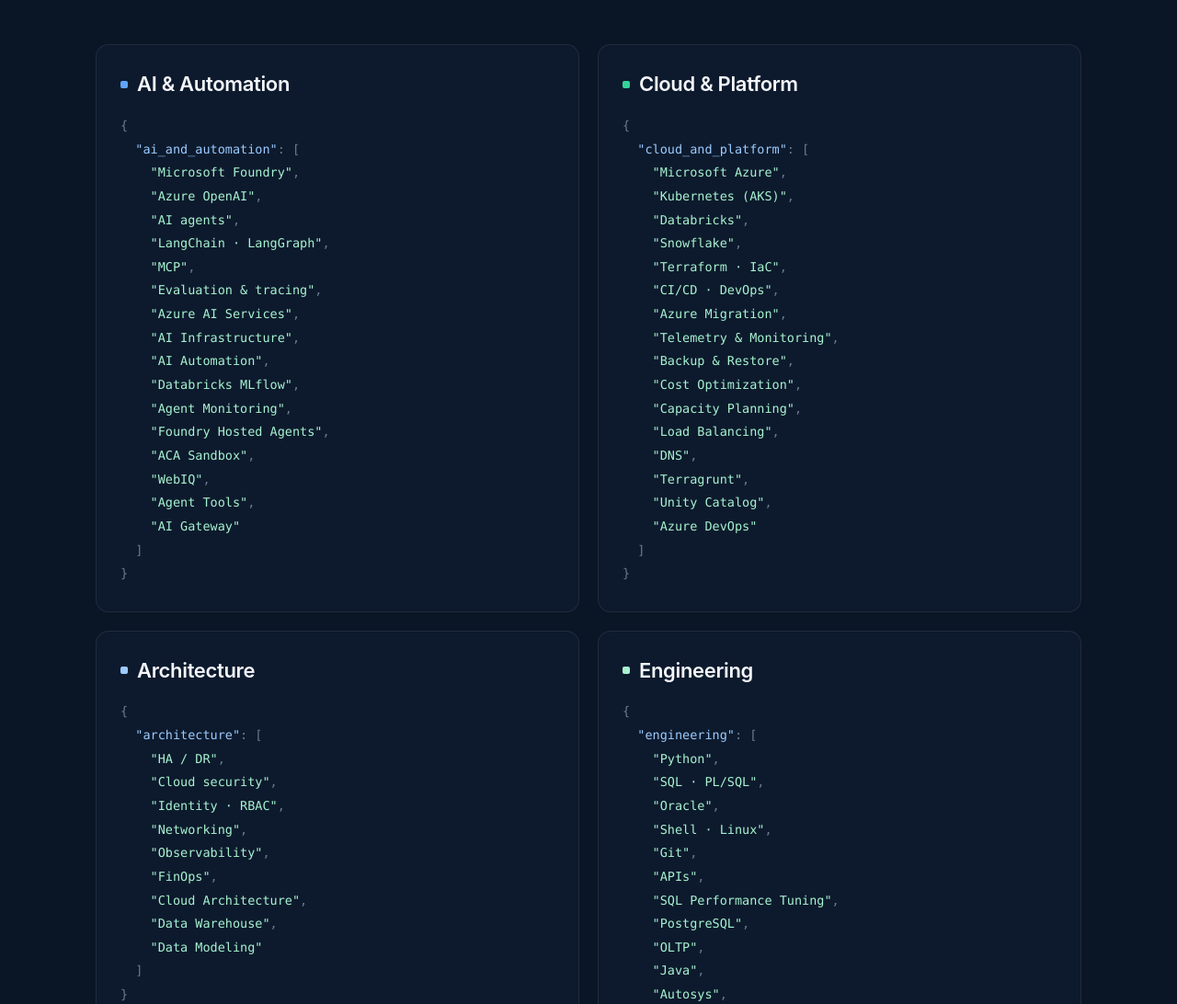
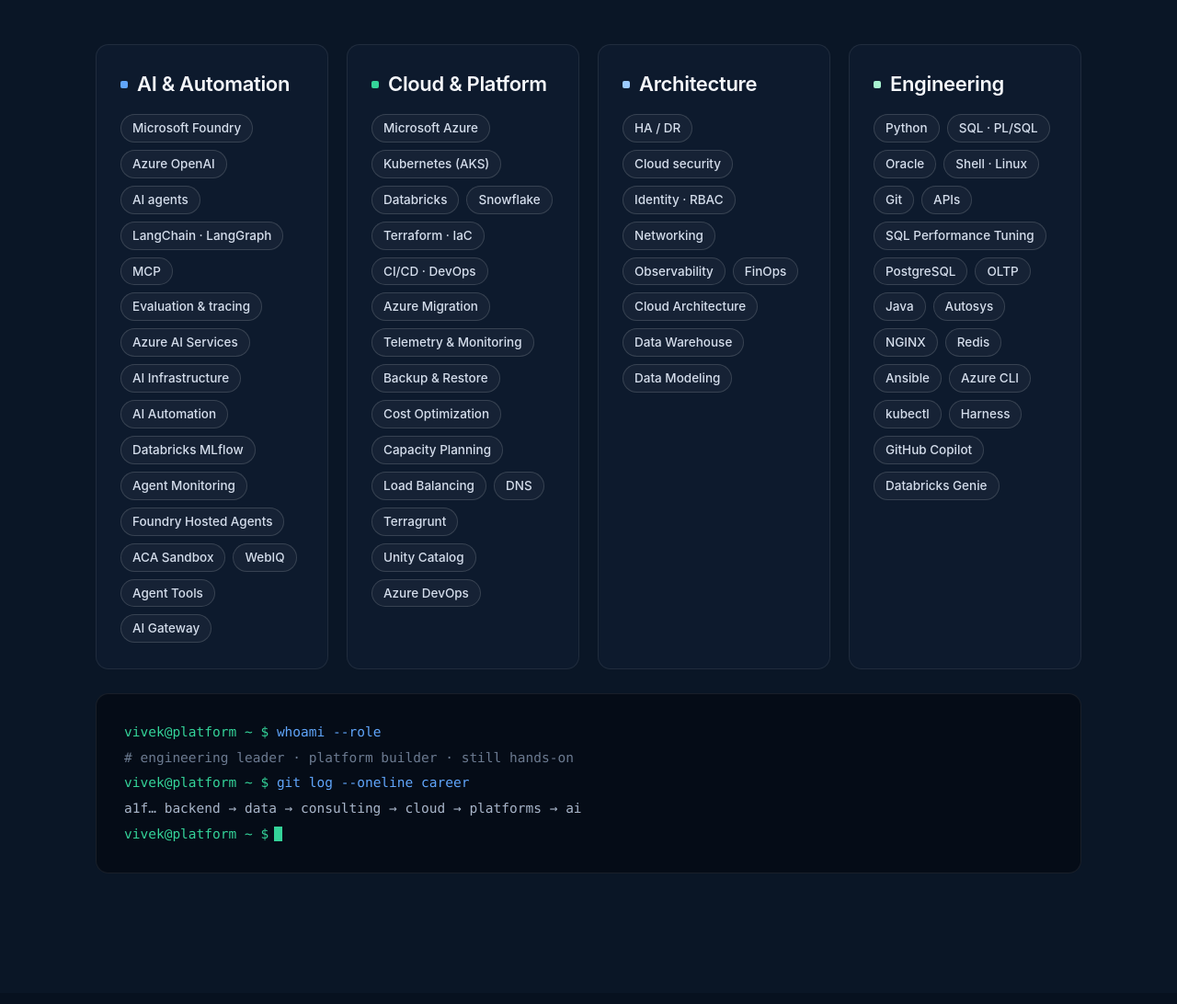
Before and after one commit to viveksworld/viveksworld.github.io, a plain HTML site: page index.html in a window 1280 px wide. Shown: the part 6220-7312 px from the top of the page at 92% size. Drawn offline with Linux system fonts and the light colour scheme.

Commit message:
Update V3: bounty as horizontal banner, Education & Certifications in two columns, skills as chips

```diff
--- a/index.html
+++ b/index.html
@@ -356,7 +356,6 @@
 
       /* ---------- Still technical ---------- */
       .tech-grid { display: grid; grid-template-columns: repeat(4, 1fr); gap: 20px; margin-bottom: 26px; }
-      .tech-grid-json { grid-template-columns: repeat(2, 1fr); }
       .tech-card {
         background: var(--card); border: 1px solid var(--line); border-radius: 14px; padding: 28px 26px;
         transition: transform 0.25s ease, border-color 0.25s ease;
@@ -372,13 +371,12 @@
       .tech-card:nth-child(4) h3::before { background: var(--pale-green); }
       .tech-card ul { list-style: none; margin: 0; padding: 0; }
       .tech-card li { color: var(--card-text); padding: 5px 0; font-size: 16px; }
-      .tech-card .json-snippet {
-        margin: 0; font-family: var(--mono); font-size: 13.5px; line-height: 1.9;
-        color: var(--card-text); white-space: pre-wrap; word-break: break-word;
+      .chip-list { display: flex; flex-wrap: wrap; gap: 8px; }
+      .chip {
+        font-size: 13.5px; font-weight: 500; line-height: 1.4; color: var(--card-text-2);
+        background: rgba(255, 255, 255, 0.04); border: 1px solid var(--line-strong);
+        border-radius: 999px; padding: 5px 12px; white-space: nowrap;
       }
-      .json-snippet .jkey { color: var(--light-blue); }
-      .json-snippet .jstr { color: var(--pale-green); }
-      .json-snippet .punct { color: var(--dim); }
       .terminal {
         background: var(--bg-deep); border: 1px solid var(--line); border-radius: 14px;
         padding: 28px 30px; overflow-x: auto;
@@ -403,20 +401,26 @@
       @keyframes blink { 0%, 55% { opacity: 1; } 56%, 100% { opacity: 0; } }
 
       /* ---------- Recognition ---------- */
-      .recog-grid { display: grid; grid-template-columns: minmax(0, 6fr) minmax(0, 5fr); gap: 22px; }
+      .recog-grid { display: grid; grid-template-columns: 1fr; gap: 22px; }
       .bounty {
         background: linear-gradient(140deg, rgba(96, 165, 250, 0.16), rgba(52, 211, 153, 0.06)), var(--card);
-        border: 1px solid rgba(96, 165, 250, 0.35); border-radius: 20px; padding: 42px 40px;
+        border: 1px solid rgba(96, 165, 250, 0.35); border-radius: 20px; padding: 40px 44px;
+        display: flex; align-items: center;
       }
+      .bounty .b-main { flex: none; padding-right: 48px; }
       .bounty .b-label {
         font-family: var(--mono); font-size: 12.5px; letter-spacing: 0.18em; text-transform: uppercase;
-        color: var(--green); margin: 0 0 18px;
+        color: var(--green); margin: 0 0 14px;
       }
       .bounty .b-amount {
-        font-family: var(--serif); font-size: clamp(58px, 7vw, 84px); line-height: 1; margin: 0 0 20px;
+        font-family: var(--serif); font-size: clamp(58px, 7vw, 84px); line-height: 1; margin: 0;
         font-style: normal;
       }
-      .bounty p { color: var(--muted); margin: 0; font-size: 17.5px; max-width: 26em; }
+      .bounty .b-desc {
+        color: var(--muted); margin: 0; font-size: 18px; max-width: 30em;
+        border-left: 1px solid var(--line-strong); padding-left: 48px;
+      }
+      .cert-list { display: grid; grid-template-columns: 1fr 1fr; column-gap: 56px; }
       .certs {
         background: var(--card); border: 1px solid var(--line); border-radius: 16px; padding: 34px 34px 12px;
       }
@@ -484,7 +488,13 @@
         .scroll-cue { display: none; }
         .pillars { grid-template-columns: 1fr; }
         .tech-grid { grid-template-columns: repeat(2, 1fr); }
-        .recog-grid { grid-template-columns: 1fr; }
+        .bounty { flex-direction: column; align-items: flex-start; }
+        .bounty .b-main { padding-right: 0; }
+        .bounty .b-desc {
+          border-left: 0; padding-left: 0; margin-top: 22px;
+          border-top: 1px solid var(--line-strong); padding-top: 22px;
+        }
+        .cert-list { grid-template-columns: 1fr; }
         .case-cols { grid-template-columns: 1fr; }
         .case-col + .case-col { border-left: 0; border-top: 1px solid var(--line); }
         .principle { grid-template-columns: 1fr; gap: 14px; }
@@ -830,94 +840,86 @@
           <p class="kicker reveal"><span class="num">05</span> Still technical</p>
           <h2 class="reveal">I still read JSON.</h2>
           <p class="section-lede reveal">Leadership hasn't replaced hands-on depth. I can discuss strategy in the morning and debug Kubernetes networking in the afternoon.</p>
-          <div class="tech-grid tech-grid-json">
+          <div class="tech-grid">
             <article class="tech-card reveal">
               <h3>AI &amp; Automation</h3>
-              <pre class="json-snippet"><span class="punct">{</span>
-  <span class="jkey">"ai_and_automation"</span><span class="punct">:</span> <span class="punct">[</span>
-    <span class="jstr">"Microsoft Foundry"</span><span class="punct">,</span>
-    <span class="jstr">"Azure OpenAI"</span><span class="punct">,</span>
-    <span class="jstr">"AI agents"</span><span class="punct">,</span>
-    <span class="jstr">"LangChain · LangGraph"</span><span class="punct">,</span>
-    <span class="jstr">"MCP"</span><span class="punct">,</span>
-    <span class="jstr">"Evaluation &amp; tracing"</span><span class="punct">,</span>
-    <span class="jstr">"Azure AI Services"</span><span class="punct">,</span>
-    <span class="jstr">"AI Infrastructure"</span><span class="punct">,</span>
-    <span class="jstr">"AI Automation"</span><span class="punct">,</span>
-    <span class="jstr">"Databricks MLflow"</span><span class="punct">,</span>
-    <span class="jstr">"Agent Monitoring"</span><span class="punct">,</span>
-    <span class="jstr">"Foundry Hosted Agents"</span><span class="punct">,</span>
-    <span class="jstr">"ACA Sandbox"</span><span class="punct">,</span>
-    <span class="jstr">"WebIQ"</span><span class="punct">,</span>
-    <span class="jstr">"Agent Tools"</span><span class="punct">,</span>
-    <span class="jstr">"AI Gateway"</span>
-  <span class="punct">]</span>
-<span class="punct">}</span></pre>
+              <div class="chip-list">
+                <span class="chip">Microsoft Foundry</span>
+                <span class="chip">Azure OpenAI</span>
+                <span class="chip">AI agents</span>
+                <span class="chip">LangChain · LangGraph</span>
+                <span class="chip">MCP</span>
+                <span class="chip">Evaluation &amp; tracing</span>
+                <span class="chip">Azure AI Services</span>
+                <span class="chip">AI Infrastructure</span>
+                <span class="chip">AI Automation</span>
+                <span class="chip">Databricks MLflow</span>
+                <span class="chip">Agent Monitoring</span>
+                <span class="chip">Foundry Hosted Agents</span>
+                <span class="chip">ACA Sandbox</span>
+                <span class="chip">WebIQ</span>
+                <span class="chip">Agent Tools</span>
+                <span class="chip">AI Gateway</span>
+              </div>
             </article>
             <article class="tech-card reveal">
               <h3>Cloud &amp; Platform</h3>
-              <pre class="json-snippet"><span class="punct">{</span>
-  <span class="jkey">"cloud_and_platform"</span><span class="punct">:</span> <span class="punct">[</span>
-    <span class="jstr">"Microsoft Azure"</span><span class="punct">,</span>
-    <span class="jstr">"Kubernetes (AKS)"</span><span class="punct">,</span>
-    <span class="jstr">"Databricks"</span><span class="punct">,</span>
-    <span class="jstr">"Snowflake"</span><span class="punct">,</span>
-    <span class="jstr">"Terraform · IaC"</span><span class="punct">,</span>
-    <span class="jstr">"CI/CD · DevOps"</span><span class="punct">,</span>
-    <span class="jstr">"Azure Migration"</span><span class="punct">,</span>
-    <span class="jstr">"Telemetry &amp; Monitoring"</span><span class="punct">,</span>
-    <span class="jstr">"Backup &amp; Restore"</span><span class="punct">,</span>
-    <span class="jstr">"Cost Optimization"</span><span class="punct">,</span>
-    <span class="jstr">"Capacity Planning"</span><span class="punct">,</span>
-    <span class="jstr">"Load Balancing"</span><span class="punct">,</span>
-    <span class="jstr">"DNS"</span><span class="punct">,</span>
-    <span class="jstr">"Terragrunt"</span><span class="punct">,</span>
-    <span class="jstr">"Unity Catalog"</span><span class="punct">,</span>
-    <span class="jstr">"Azure DevOps"</span>
-  <span class="punct">]</span>
-<span class="punct">}</span></pre>
+              <div class="chip-list">
+                <span class="chip">Microsoft Azure</span>
+                <span class="chip">Kubernetes (AKS)</span>
+                <span class="chip">Databricks</span>
+                <span class="chip">Snowflake</span>
+                <span class="chip">Terraform · IaC</span>
+                <span class="chip">CI/CD · DevOps</span>
+                <span class="chip">Azure Migration</span>
+                <span class="chip">Telemetry &amp; Monitoring</span>
+                <span class="chip">Backup &amp; Restore</span>
+                <span class="chip">Cost Optimization</span>
+                <span class="chip">Capacity Planning</span>
+                <span class="chip">Load Balancing</span>
+                <span class="chip">DNS</span>
+                <span class="chip">Terragrunt</span>
+                <span class="chip">Unity Catalog</span>
+                <span class="chip">Azure DevOps</span>
+              </div>
             </article>
             <article class="tech-card reveal">
               <h3>Architecture</h3>
-              <pre class="json-snippet"><span class="punct">{</span>
-  <span class="jkey">"architecture"</span><span class="punct">:</span> <span class="punct">[</span>
-    <span class="jstr">"HA / DR"</span><span class="punct">,</span>
-    <span class="jstr">"Cloud security"</span><span class="punct">,</span>
-    <span class="jstr">"Identity · RBAC"</span><span class="punct">,</span>
-    <span class="jstr">"Networking"</span><span class="punct">,</span>
-    <span class="jstr">"Observability"</span><span class="punct">,</span>
-    <span class="jstr">"FinOps"</span><span class="punct">,</span>
-    <span class="jstr">"Cloud Architecture"</span><span class="punct">,</span>
-    <span class="jstr">"Data Warehouse"</span><span class="punct">,</span>
-    <span class="jstr">"Data Modeling"</span>
-  <span class="punct">]</span>
-<span class="punct">}</span></pre>
+              <div class="chip-list">
+                <span class="chip">HA / DR</span>
+                <span class="chip">Cloud security</span>
+                <span class="chip">Identity · RBAC</span>
+                <span class="chip">Networking</span>
+                <span class="chip">Observability</span>
+                <span class="chip">FinOps</span>
+                <span class="chip">Cloud Architecture</span>
+                <span class="chip">Data Warehouse</span>
+                <span class="chip">Data Modeling</span>
+              </div>
             </article>
             <article class="tech-card reveal">
               <h3>Engineering</h3>
-              <pre class="json-snippet"><span class="punct">{</span>
-  <span class="jkey">"engineering"</span><span class="punct">:</span> <span class="punct">[</span>
-    <span class="jstr">"Python"</span><span class="punct">,</span>
-    <span class="jstr">"SQL · PL/SQL"</span><span class="punct">,</span>
-    <span class="jstr">"Oracle"</span><span class="punct">,</span>
-    <span class="jstr">"Shell · Linux"</span><span class="punct">,</span>
-    <span class="jstr">"Git"</span><span class="punct">,</span>
-    <span class="jstr">"APIs"</span><span class="punct">,</span>
-    <span class="jstr">"SQL Performance Tuning"</span><span class="punct">,</span>
-    <span class="jstr">"PostgreSQL"</span><span class="punct">,</span>
-    <span class="jstr">"OLTP"</span><span class="punct">,</span>
-    <span class="jstr">"Java"</span><span class="punct">,</span>
-    <span class="jstr">"Autosys"</span><span class="punct">,</span>
-    <span class="jstr">"NGINX"</span><span class="punct">,</span>
-    <span class="jstr">"Redis"</span><span class="punct">,</span>
-    <span class="jstr">"Ansible"</span><span class="punct">,</span>
-    <span class="jstr">"Azure CLI"</span><span class="punct">,</span>
-    <span class="jstr">"kubectl"</span><span class="punct">,</span>
-    <span class="jstr">"Harness"</span><span class="punct">,</span>
-    <span class="jstr">"GitHub Copilot"</span><span class="punct">,</span>
-    <span class="jstr">"Databricks Genie"</span>
-  <span class="punct">]</span>
-<span class="punct">}</span></pre>
+              <div class="chip-list">
+                <span class="chip">Python</span>
+                <span class="chip">SQL · PL/SQL</span>
+                <span class="chip">Oracle</span>
+                <span class="chip">Shell · Linux</span>
+                <span class="chip">Git</span>
+                <span class="chip">APIs</span>
+                <span class="chip">SQL Performance Tuning</span>
+                <span class="chip">PostgreSQL</span>
+                <span class="chip">OLTP</span>
+                <span class="chip">Java</span>
+                <span class="chip">Autosys</span>
+                <span class="chip">NGINX</span>
+                <span class="chip">Redis</span>
+                <span class="chip">Ansible</span>
+                <span class="chip">Azure CLI</span>
+                <span class="chip">kubectl</span>
+                <span class="chip">Harness</span>
+                <span class="chip">GitHub Copilot</span>
+                <span class="chip">Databricks Genie</span>
+              </div>
             </article>
           </div>
           <div class="terminal reveal" aria-label="Terminal motif">
@@ -937,12 +939,15 @@
           <h2 class="reveal">Independent evidence.</h2>
           <div class="recog-grid" style="margin-top:44px;">
             <div class="bounty reveal">
-              <p class="b-label">Microsoft Security Bounty</p>
-              <p class="b-amount grad">$10,000</p>
-              <p>Awarded by Microsoft for identifying and responsibly reporting a security issue — validation of technical depth from outside my own organization.</p>
+              <div class="b-main">
+                <p class="b-label">Microsoft Security Bounty</p>
+                <p class="b-amount grad">$10,000</p>
+              </div>
+              <p class="b-desc">Awarded by Microsoft for identifying and responsibly reporting a security issue — validation of technical depth from outside my own organization.</p>
             </div>
             <div class="certs reveal">
               <p class="c-label">Education &amp; Certifications</p>
+              <div class="cert-list">
               <div class="cert-row"><span class="c-name">B.Tech in Information Technology — Anna University</span><span class="c-date">2005</span></div>
               <div class="cert-row"><span class="c-name">Databricks Certified Databricks Engineer Associate</span><span class="c-date">Jun 2024</span></div>
               <div class="cert-row"><span class="c-name">Microsoft Certified: Azure Network Engineer Associate</span><span class="c-date">Dec 2023</span></div>
@@ -952,6 +957,7 @@
               <div class="cert-row"><span class="c-name">AWS Certified Solutions Architect – Associate</span><span class="c-date">Dec 2019</span></div>
               <div class="cert-row"><span class="c-name">Oracle Certified Associate PL/SQL Developer</span><span class="c-date">Dec 2014</span></div>
               <div class="cert-row"><span class="c-name">Oracle Certified Expert – SQL</span><span class="c-date">Dec 2013</span></div>
+              </div>
               <p class="cert-note">Some have since expired — Databricks (Jun 2026), Terraform Associate (Dec 2023), SnowPro Core (Mar 2023) and AWS (Dec 2022). Full details on LinkedIn.</p>
             </div>
           </div>
```
